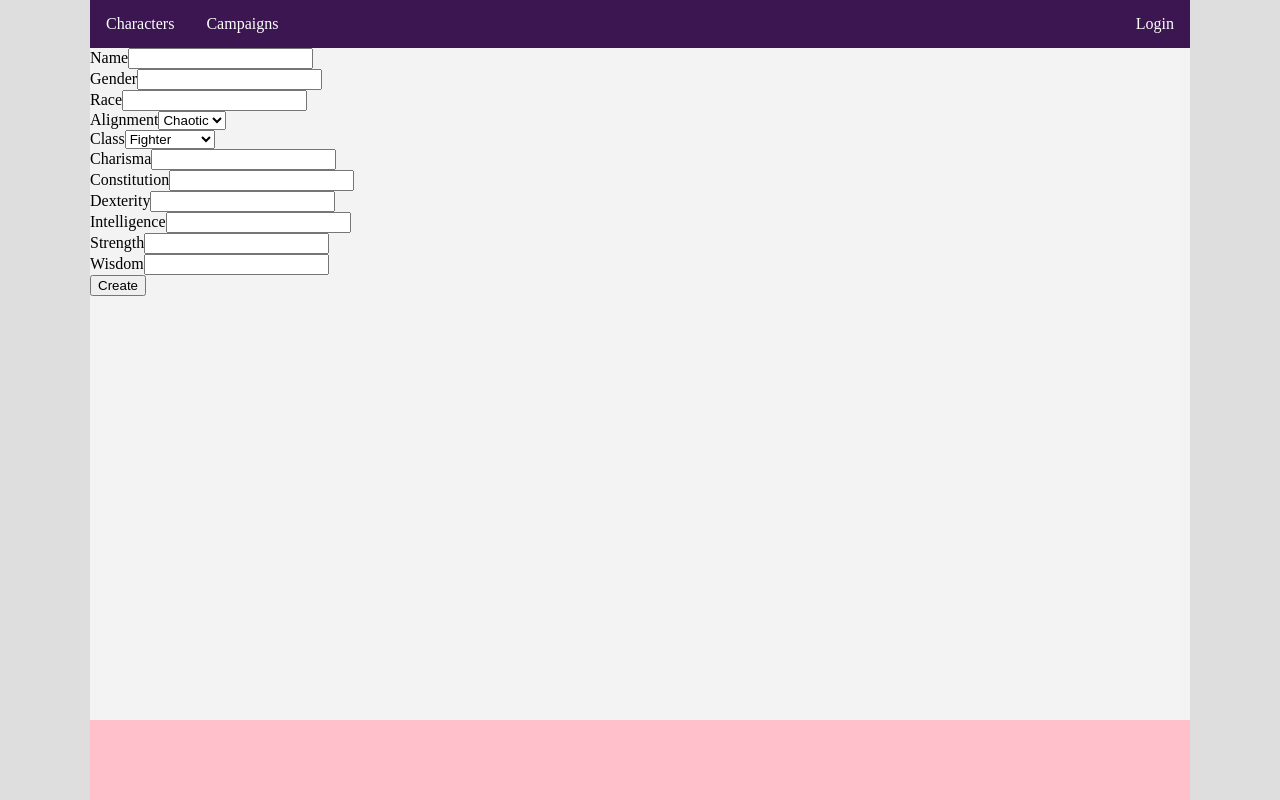
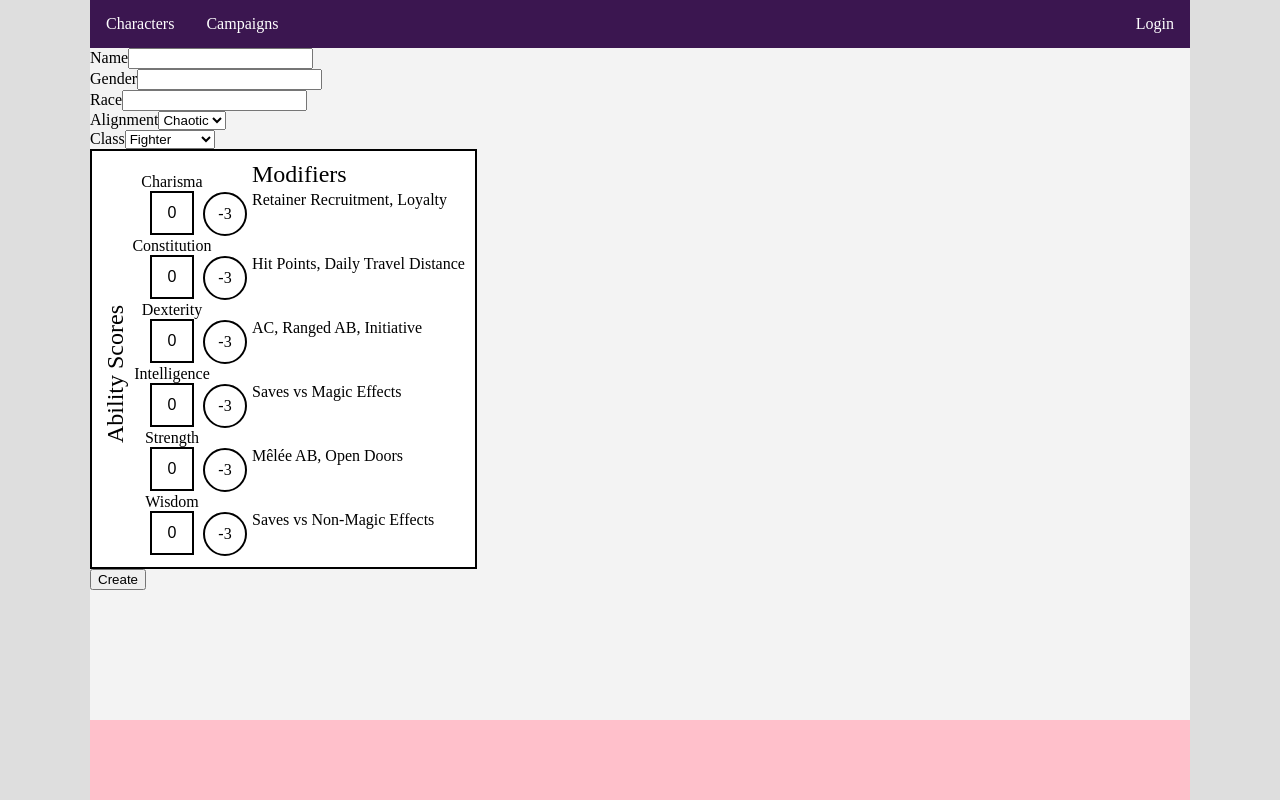
Before and after one commit to Janne555/lotfsd-frontend, a React (Create React App) app: page /newcharacter in a window 1280 px wide. Built offline with nearby package versions, Linux system fonts and the light colour scheme.

Commit message:
chracter creator wip

```diff
--- a/src/Components/CharacterCreator/CharacterCreator.tsx
+++ b/src/Components/CharacterCreator/CharacterCreator.tsx
@@ -2,11 +2,15 @@ import React from 'react'
 import { createUseStyles } from 'react-jss'
 import { useDispatch } from 'react-redux'
 import { newCharacter } from '../../Redux/thunks/newCharacter'
+import Attributes from '../CharacterSheet/Attributes'
 
 const useStyles = createUseStyles((theme: Theme) => ({
   characterCreator: {
     backgroundColor: theme.colorGreyLightest,
     display: 'flex'
+  },
+  field: {
+
   }
 }))
 
@@ -27,7 +31,7 @@ function CharacterCreator({ }: Props) {
   return (
     <div className={classes.characterCreator}>
       <form onSubmit={handleSubmit}>
-        <div>
+        <div className={classes.field}>
           <label htmlFor="name">Name</label>
           <input id="name"></input>
         </div>
@@ -56,30 +60,7 @@ function CharacterCreator({ }: Props) {
             <option value="specialist">Specialist</option>
           </select>
         </div>
-        <div>
-          <label htmlFor="charisma">Charisma</label>
-          <input type="number" id="charisma"></input>
-        </div>
-        <div>
-          <label htmlFor="constitution">Constitution</label>
-          <input required type="number" id="constitution"></input>
-        </div>
-        <div>
-          <label htmlFor="dexterity">Dexterity</label>
-          <input type="number" id="dexterity"></input>
-        </div>
-        <div>
-          <label htmlFor="intelligence">Intelligence</label>
-          <input type="number" id="intelligence"></input>
-        </div>
-        <div>
-          <label htmlFor="strength">Strength</label>
-          <input type="number" id="strength"></input>
-        </div>
-        <div>
-          <label htmlFor="wisdom">Wisdom</label>
-          <input type="number" id="wisdom"></input>
-        </div>
+        <Attributes attributes={{ charisma: 0, constitution: 0, dexterity: 0, intelligence: 0, strength: 0, wisdom: 0 }} />
         <button type="submit">Create</button>
       </form>
     </div>
--- a/src/Components/CharacterSheet/Attribute.tsx
+++ b/src/Components/CharacterSheet/Attribute.tsx
@@ -3,7 +3,7 @@ import React from 'react'
 import { createUseStyles } from 'react-jss'
 import { ATTRIBUTE_DETAILS, ATTRIBUTE_TITLES } from '../../constants'
 import Input from '../_shared/Input'
-import { Validator } from '../../services'
+import { Validator, calculateModifier } from '../../services'
 
 const useAttributeStyles = createUseStyles((theme: Theme) => ({
   title: {
@@ -47,8 +47,8 @@ type AttributeProps = {
   title: keyof Attributes
   score: number
   index: number
-  modifier: number
-  onChange: (key: keyof Attributes, value: string) => void
+  modifier?: number
+  onChange?: (key: keyof Attributes, value: string) => void
 }
 const validator = new Validator().isLengthy.isNumber
 
@@ -57,17 +57,17 @@ function Attribute({ title, score, index, modifier, onChange }: AttributeProps)
 
   return (
     <>
-      <label htmlFor={`attribute-${title}`} className={classes.title}>{ATTRIBUTE_TITLES[title]}</label>
+      <label htmlFor={title} className={classes.title}>{ATTRIBUTE_TITLES[title]}</label>
       <div className={classes.scoreRoot}>
         <Input
           isValid={validator.validate}
-          onChange={value => onChange(title, value)}
+          onChange={value => onChange?.(title, value)}
           value={`${score}`}
-          inputProps={{ id: `attribute-${title}` }}
+          inputProps={{ id: title }}
         />
       </div>
       <div className={classes.modifierRoot}>
-        <span className={classes.modifier}>{modifier}</span>
+        <span className={classes.modifier}>{modifier != null ? modifier : calculateModifier(score)}</span>
       </div>
       <span className={classes.details}>{ATTRIBUTE_DETAILS[title]}</span>
     </>
--- a/src/Components/CharacterSheet/Attributes.tsx
+++ b/src/Components/CharacterSheet/Attributes.tsx
@@ -31,8 +31,8 @@ const useStyles = createUseStyles((theme: Theme) => ({
 
 type Props = {
   attributes: Attributes
-  modifiers: AttributeModifiers
-  onChange: (key: keyof Attributes, value: string) => void
+  modifiers?: AttributeModifiers
+  onChange?: (key: keyof Attributes, value: string) => void
 }
 
 function Attributes({ attributes, modifiers, onChange }: Props) {
@@ -44,7 +44,7 @@ function Attributes({ attributes, modifiers, onChange }: Props) {
       <span className={classes.topTitle}>Modifiers</span>
       {
         Object.entries(attributes).map(([name, value], index) => (
-          hasKey(attributes, name) && <Attribute key={name} title={name} score={value} index={index} modifier={modifiers[name]} onChange={onChange} />
+          hasKey(attributes, name) && <Attribute key={name} title={name} score={value} index={index} modifier={modifiers?.[name]} onChange={onChange} />
         ))
       }
     </div>
--- a/src/services/characterSheetServices.ts
+++ b/src/services/characterSheetServices.ts
@@ -300,5 +300,6 @@ export {
   mapInventoryToEffects,
   calculateEncumbrance,
   calculateEncumbranceDetails,
-  mapEquipmentList
+  mapEquipmentList,
+  calculateModifier
 }
--- a/src/services/index.ts
+++ b/src/services/index.ts
@@ -1,35 +1,4 @@
-import {
-  calculateAttributeModifiers,
-  calculateMeleeAttackBonus,
-  calculateRangedAttackBonus,
-  calculateSavingThrows,
-  calculateArmorClass,
-  calculateCommonActivities,
-  mapInventoryToEffects,
-  calculateEncumbrance,
-  calculateEncumbranceDetails,
-  mapEquipmentList
-} from './characterSheetServices'
-
-import {
-  post,
-  get
-} from './api'
-
+export * from './api'
 export * from './validators'
 export * from './typeGuards'
-
-export {
-  calculateSavingThrows,
-  calculateMeleeAttackBonus,
-  calculateRangedAttackBonus,
-  calculateAttributeModifiers,
-  calculateArmorClass,
-  calculateCommonActivities,
-  mapInventoryToEffects,
-  calculateEncumbrance,
-  calculateEncumbranceDetails,
-  mapEquipmentList,
-  post,
-  get
-}
+export * from './characterSheetServices'
```
